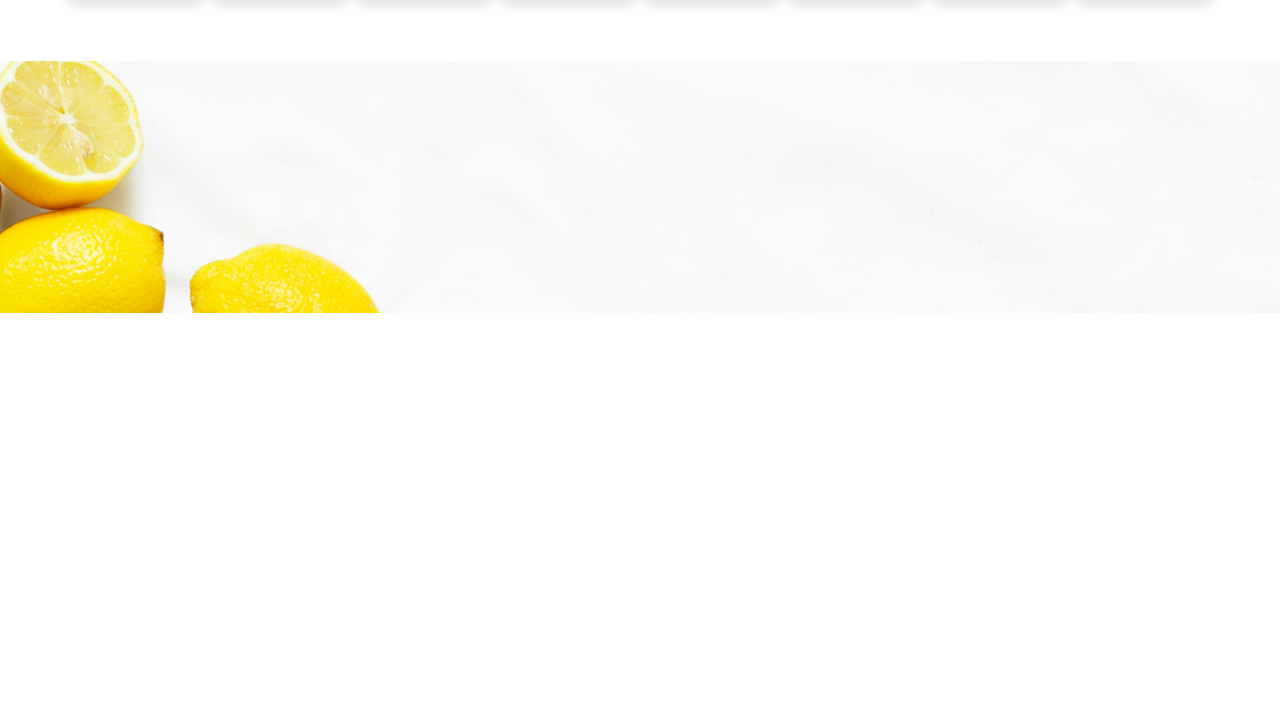
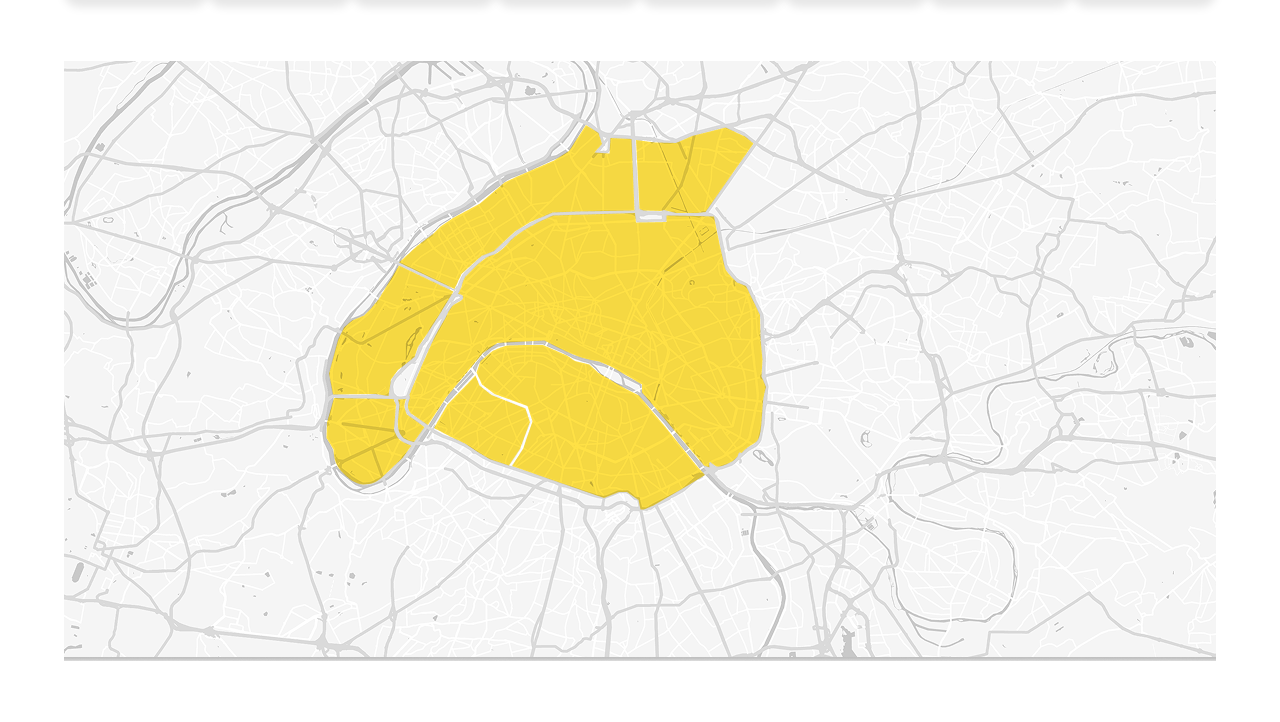
Before and after one commit to Dawn834/Dawn834, a plain HTML site: page index.html in a window 1280 px wide. Shown: the part 1951-2673 px from the top of the page. Drawn offline with Linux system fonts and the light colour scheme; files whose address does not match are found by name.

Commit message:
new update

```diff
--- a/asset/style.css
+++ b/asset/style.css
@@ -519,7 +519,7 @@ body {
     max-width: 100%;
     height: 600px;
     margin: 5%;
-    background: url(./asset/img/Map.png) no-repeat;
+    background: url(/asset/img/Map.png) no-repeat;
     background-position: center;
 }
 
--- a/index.html
+++ b/index.html
@@ -558,9 +558,9 @@
         </div>
     </div>
 
-    <div class="filter-menu">
-        <!-- <h2>Taste the Difference</h2> -->
-    </div>
+    <!-- <div class="filter-menu">
+        <h2>Taste the Difference</h2>
+    </div> -->
 
     <!-- Map -->
     <div class="delivery-map">
```
